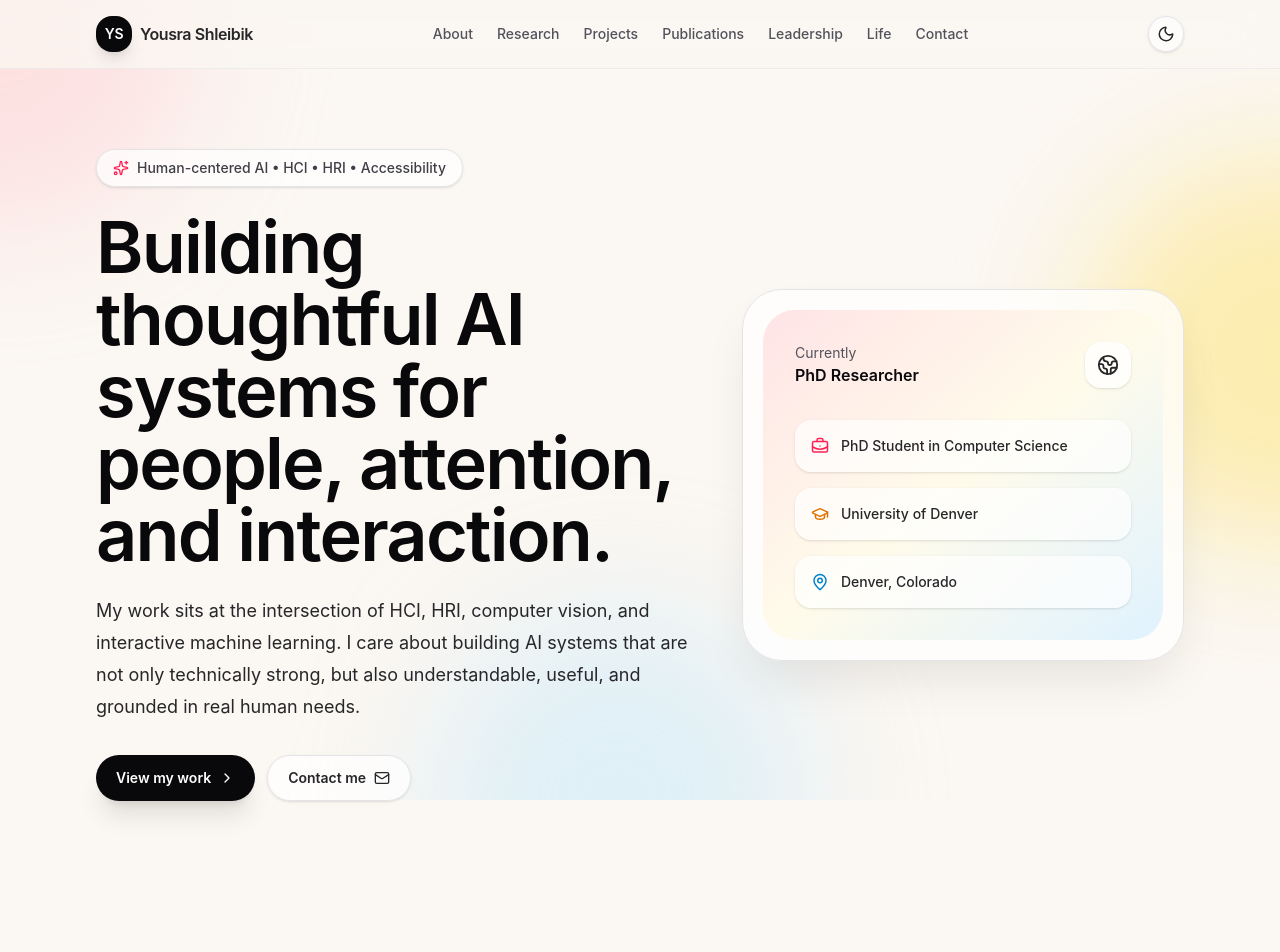
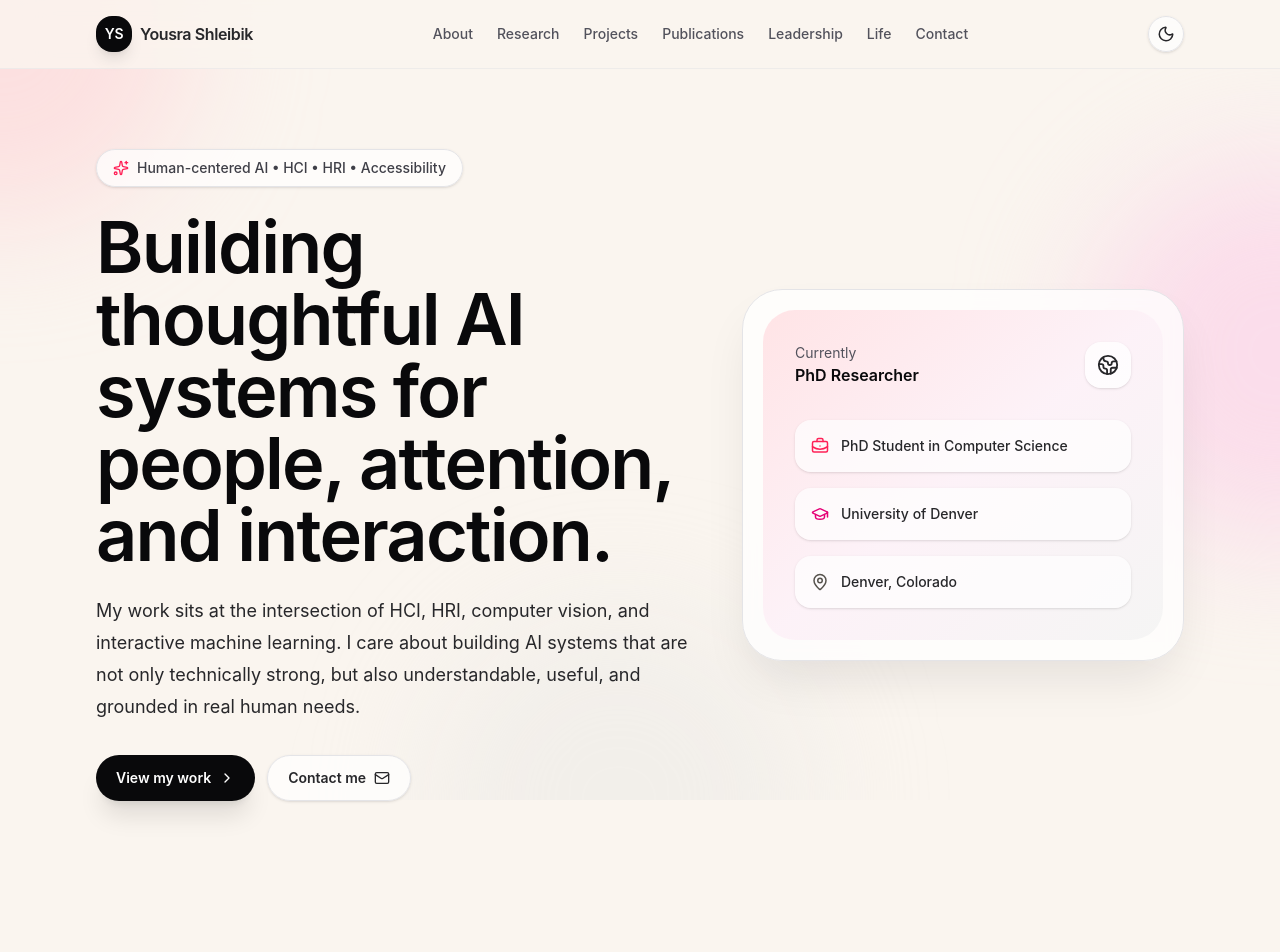
Before and after one commit to YousraShleibik/YousraShleibik.github.io, a React (Vite) app: page / in a window 1280 px wide. Shown: the top 952 px of the page. Built offline with nearby package versions, Linux system fonts and the light colour scheme.

Commit message:
Change colors

```diff
--- a/src/App.jsx
+++ b/src/App.jsx
@@ -1,4 +1,4 @@
-import React, { useMemo, useState } from "react";
+import React, { useEffect, useMemo, useState } from "react";
 import { motion } from "framer-motion";
 import {
   ArrowUpRight,
@@ -175,6 +175,11 @@ export default function PersonalWebsite() {
   const [menuOpen, setMenuOpen] = useState(false);
   const [filter, setFilter] = useState("All");
 
+  useEffect(() => {
+    document.documentElement.classList.toggle("dark", dark);
+  }, [dark]);
+
+
   const filteredProjects = useMemo(() => {
     if (filter === "All") return projects;
     return projects.filter((project) => project.tags.includes(filter));
@@ -183,15 +188,15 @@ export default function PersonalWebsite() {
   const filters = ["All", "HCI", "AR", "Gaze", "Robotics", "Computer Vision", "UX"];
 
   return (
-    <div className={dark ? "dark" : ""}>
-      <main className="min-h-screen overflow-hidden bg-[#fbf7f2] text-zinc-800 transition-colors duration-300 dark:bg-zinc-950 dark:text-zinc-100">
+    <div>
+      <main className="min-h-screen overflow-hidden bg-[#faf5ef] text-zinc-800 transition-colors duration-300 dark:bg-zinc-950 dark:text-zinc-100">
         <div className="pointer-events-none fixed inset-0 overflow-hidden">
           <div className="absolute left-[-12rem] top-[-10rem] h-96 w-96 rounded-full bg-rose-200/50 blur-3xl dark:bg-rose-500/10" />
-          <div className="absolute right-[-12rem] top-40 h-96 w-96 rounded-full bg-amber-200/60 blur-3xl dark:bg-amber-500/10" />
-          <div className="absolute bottom-[-12rem] left-1/3 h-96 w-96 rounded-full bg-sky-200/40 blur-3xl dark:bg-sky-500/10" />
+          <div className="absolute right-[-12rem] top-40 h-96 w-96 rounded-full bg-pink-200/60 blur-3xl dark:bg-pink-500/10" />
+          <div className="absolute bottom-[-12rem] left-1/3 h-96 w-96 rounded-full bg-stone-200/40 blur-3xl dark:bg-stone-500/10" />
         </div>
 
-        <header className="sticky top-0 z-50 border-b border-zinc-200/60 bg-[#fbf7f2]/80 backdrop-blur-xl dark:border-white/10 dark:bg-zinc-950/75">
+        <header className="sticky top-0 z-50 border-b border-zinc-200/60 bg-[#faf5ef]/80 backdrop-blur-xl dark:border-white/10 dark:bg-zinc-950/75">
           <nav className="mx-auto flex max-w-6xl items-center justify-between px-5 py-4 sm:px-8">
             <a href="#top" className="flex items-center gap-2 font-semibold tracking-tight">
               <span className="flex h-9 w-9 items-center justify-center rounded-2xl bg-zinc-950 text-sm text-white shadow-lg shadow-zinc-950/10 dark:bg-white dark:text-zinc-950">
@@ -287,7 +292,7 @@ export default function PersonalWebsite() {
             className="relative"
           >
             <div className="rounded-[2.5rem] border border-zinc-200 bg-white/75 p-5 shadow-2xl shadow-zinc-900/10 backdrop-blur dark:border-white/10 dark:bg-white/5">
-              <div className="rounded-[2rem] bg-gradient-to-br from-rose-100 via-amber-50 to-sky-100 p-8 dark:from-rose-500/20 dark:via-amber-500/10 dark:to-sky-500/20">
+              <div className="rounded-[2rem] bg-gradient-to-br from-rose-100 via-pink-50 to-stone-100 p-8 dark:from-rose-500/20 dark:via-pink-500/10 dark:to-stone-500/20">
                 <div className="mb-8 flex items-center justify-between">
                   <div>
                     <p className="text-sm text-zinc-600 dark:text-zinc-300">Currently</p>
@@ -301,8 +306,8 @@ export default function PersonalWebsite() {
                   {[profile.title, profile.affiliation, profile.location].map((item, index) => (
                     <div key={item} className="flex items-center gap-3 rounded-2xl bg-white/70 p-4 shadow-sm dark:bg-zinc-950/35">
                       {index === 0 && <BriefcaseBusiness size={18} className="text-rose-500" />}
-                      {index === 1 && <GraduationCap size={18} className="text-amber-600" />}
-                      {index === 2 && <MapPin size={18} className="text-sky-600" />}
+                      {index === 1 && <GraduationCap size={18} className="text-pink-600" />}
+                      {index === 2 && <MapPin size={18} className="text-stone-600" />}
                       <span className="text-sm font-medium">{item}</span>
                     </div>
                   ))}
--- a/src/index.css
+++ b/src/index.css
@@ -1 +1,3 @@
 @import "tailwindcss";
+
+@custom-variant dark (&:where(.dark, .dark *));
```
